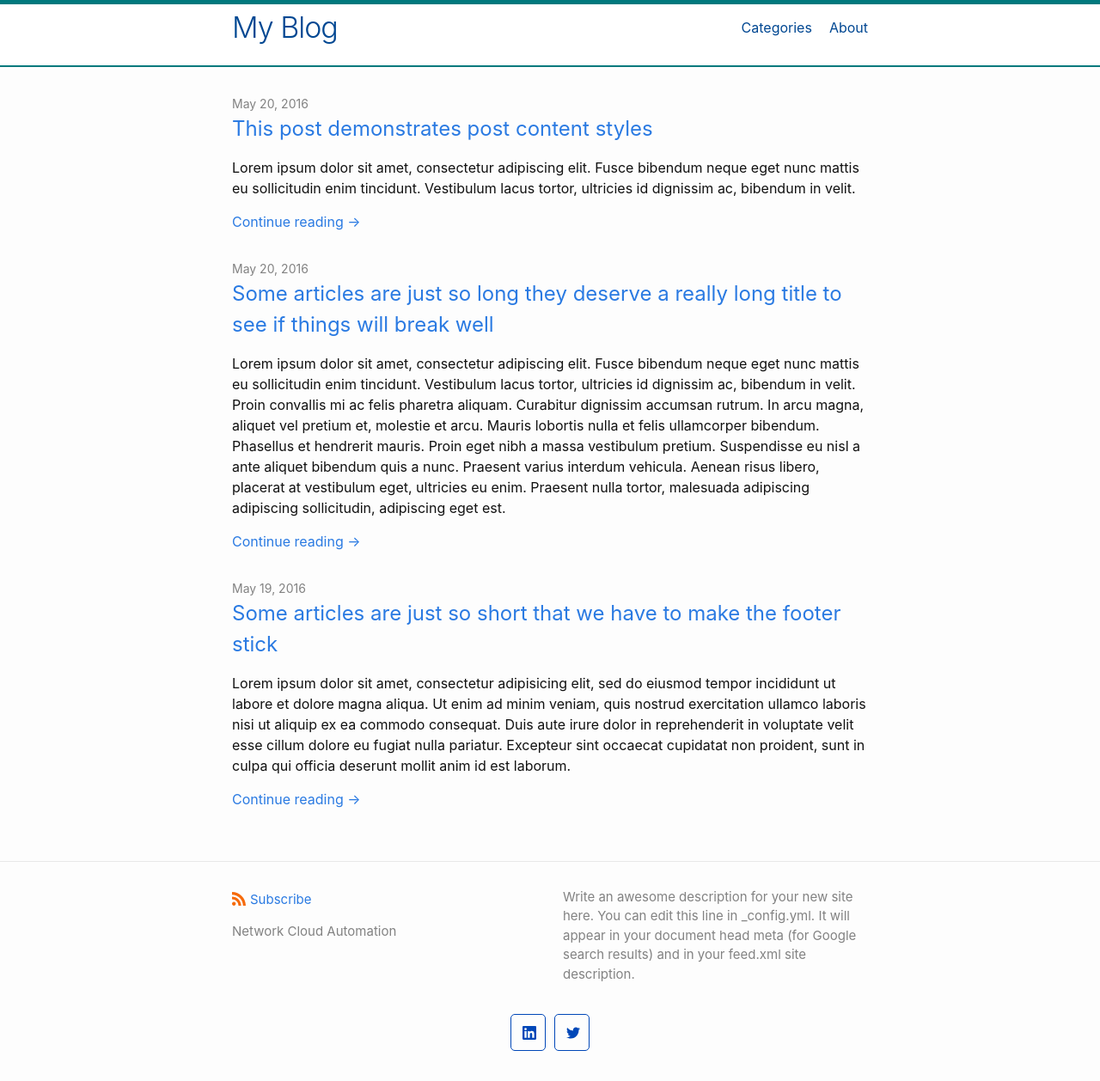
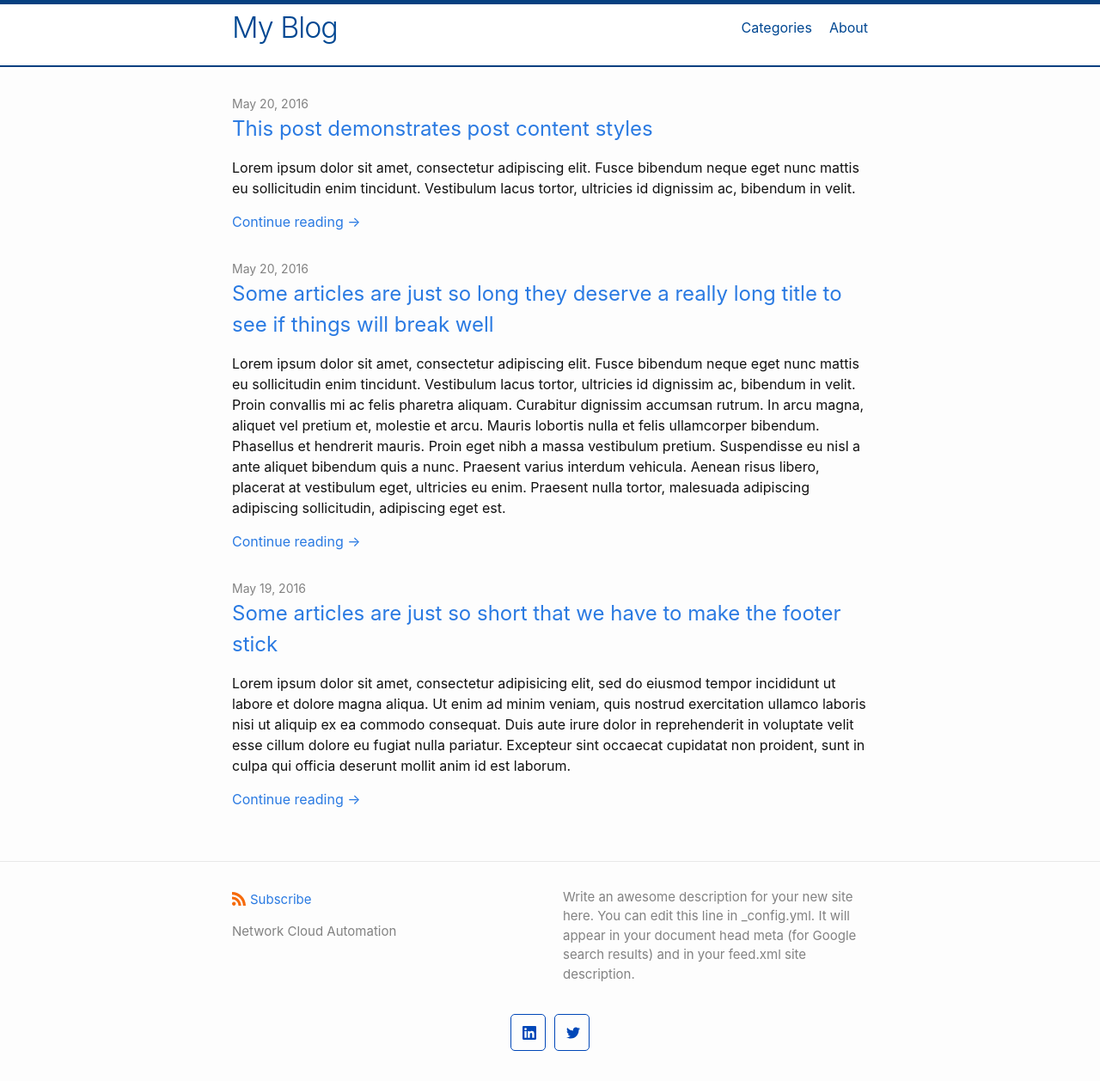
Before and after one commit to tomipnet/tomipnet.github.io, a Jekyll site: the page built from index.md, in a window 1280 px wide. Shown: the whole page at 86% size. Built offline with Jekyll 4.4.1, drawn with Linux system fonts in a browser that asks for light colours.

Commit message:
newcolor

```diff
--- a/_sass/minima/skins/classic.scss
+++ b/_sass/minima/skins/classic.scss
@@ -18,7 +18,7 @@ $link-hover-color:      $text-color !default;
 $border-color-01:       $brand-color-light !default;
 $border-color-02:       lighten($brand-color, 35%) !default;
 $border-color-03:       $brand-color-dark !default;
-$border-color-04:       #00797d;
+$border-color-04:       #074080;
 $social-media-color:    #0047b8;
 
 $table-text-color:      lighten($text-color, 18%) !default;
```
